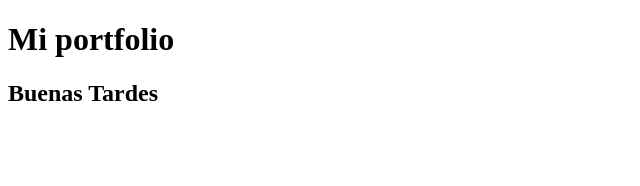
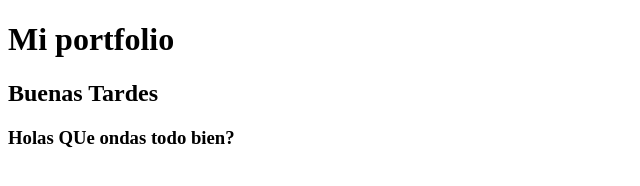
Before and after one commit to Pablittook/PortfolioFrontEnd, a plain HTML site: page index.html in a window 1280 px wide. Shown: the whole page, without its empty margins (0-640 px from the left). Drawn offline with Linux system fonts and the light colour scheme.

Commit message:
Update index.html

```diff
--- a/index.html
+++ b/index.html
@@ -8,5 +8,6 @@
 <body>
 	<h1>Mi portfolio</h1>
 	<h2> Buenas Tardes  </h2>
+	<h3> Holas QUe ondas todo bien? </h3>
 </body>
 </html>
```
